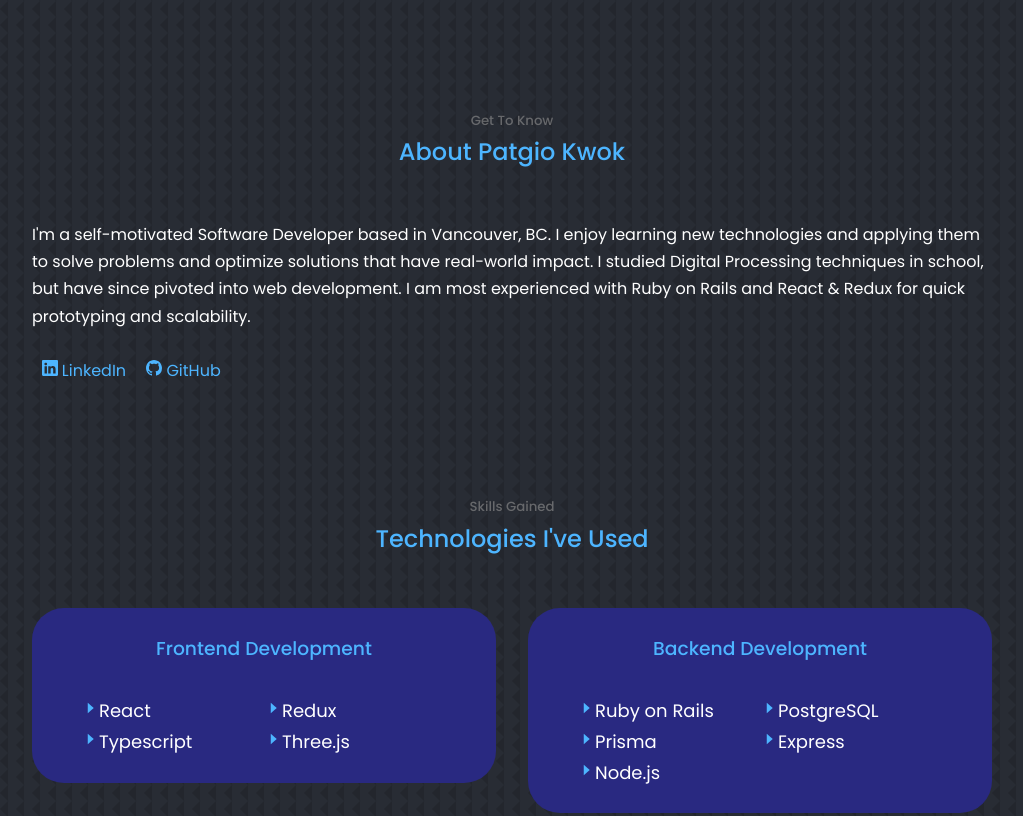
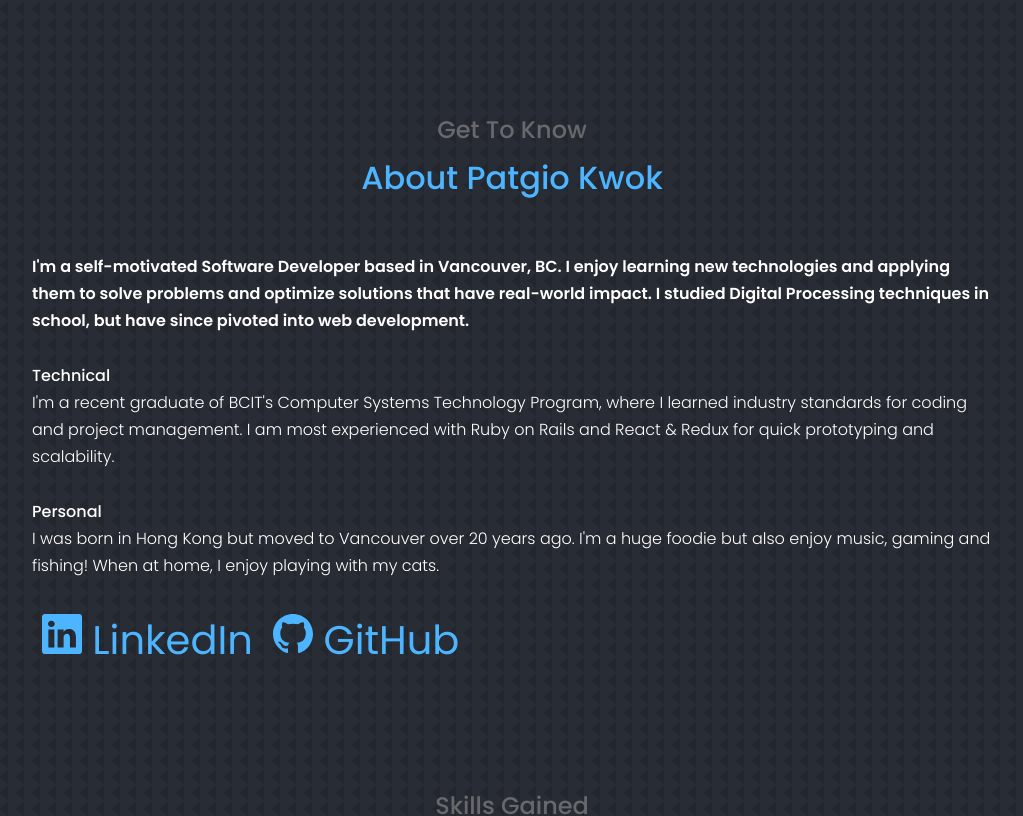
Before and after one commit to PatgioK/portfolio-site, a React (Create React App) app: page / in a window 1280 px wide. Shown: the part 879-1695 px from the top of the page, without its empty margins (128-1151 px from the left). Built offline with nearby package versions, Linux system fonts and the light colour scheme.

Commit message:
added more about me, + css

```diff
--- a/src/Components/about/About.tsx
+++ b/src/Components/about/About.tsx
@@ -16,10 +16,21 @@ const About = (props: aboutProps) => {
 
       <div className='about__content'>
         <p>{props.data?.main.bio}</p>
+        <br />
       </div>
-    </section>
+      <div className="about__technical">
+        <h4>Technical</h4>
+        <p>I'm a recent graduate of BCIT's Computer Systems Technology Program, where I learned industry standards for coding and project management. I am most experienced with Ruby on Rails and React & Redux for quick prototyping and scalability.
+        </p>
+        <br />
+      </div>
+      <div className="about__personal">
+      <h4>Personal</h4>
+      <p> I was born in Hong Kong but moved to Vancouver over 20 years ago. I'm a huge foodie but also enjoy music, gaming and fishing! When at home, I enjoy playing with my cats.</p>
+      </div>
     <br />
       <AboutSocials />
+    </section>
     </div>
   )
 }
--- a/src/Components/about/about.css
+++ b/src/Components/about/about.css
@@ -1,10 +1,21 @@
 
+.about__content {
+    font-weight: 600;
+}
 
+.about__technical p {
+    font-weight: 300;
+
+}
+.about__personal p {
+    font-weight: 300;
+
+}
 
 
 .about__socials{
     margin-left: 1%;
-    font-size: 1rem;
+    font-size: 2.5rem;
 }
 
 .about__socials a {
@@ -15,10 +26,16 @@
 
 /* Media Queries MEDIUM device size */
 @media screen and (max-width: 1024px) {
+    .about__socials{
+        font-size: 1.5rem;
+    }
 }
 
 
 /* Media Queries SMALL device size */
 @media screen and (max-width: 600px) {
+    .about__socials{
+        font-size: 1.5rem;
+    }
 
 }
--- a/src/index.css
+++ b/src/index.css
@@ -71,11 +71,13 @@ section {
 section > h2, section > h5 {
   text-align: center;
   color: var(--color-light);
+  font-size: 1.5rem;
 }
 
 section > h2 {
   color: var(--color-primary);
   margin-bottom: 3rem;
+  font-size: 2rem;
 }
 
 .text-light {
--- a/src/resumeData.json
+++ b/src/resumeData.json
@@ -4,7 +4,7 @@
     "occupation":"Fullstack Developer",
     "description":"I'm a software developer with a focus on building intuitive and scalable digital experiences. Solving real problems with modern solutions.",
     "image":"profilepic.jpg",
-    "bio":"I'm a self-motivated Software Developer based in Vancouver, BC. I enjoy learning new technologies and applying them to solve problems and optimize solutions that have real-world impact. I studied Digital Processing techniques in school, but have since pivoted into web development. I am most experienced with Ruby on Rails and React & Redux for quick prototyping and scalability.",
+    "bio":"I'm a self-motivated Software Developer based in Vancouver, BC. I enjoy learning new technologies and applying them to solve problems and optimize solutions that have real-world impact. I studied Digital Processing techniques in school, but have since pivoted into web development.",
     "contactmessage":"",
     "email": "patgiok@gmail.com",
     "phone": "",
```
